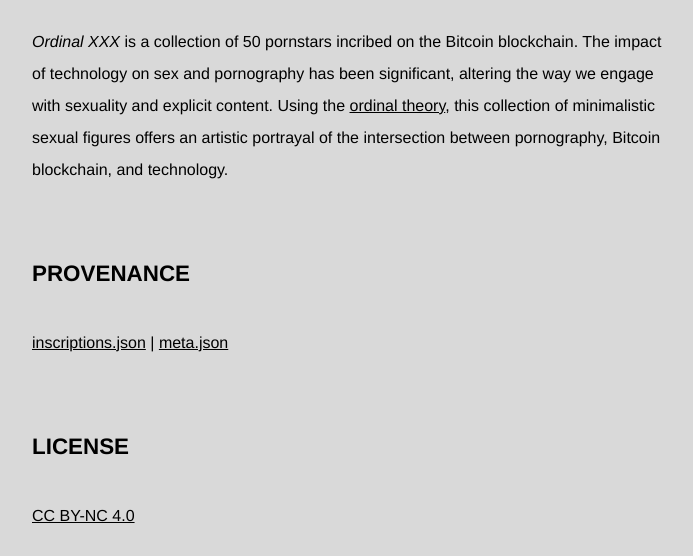
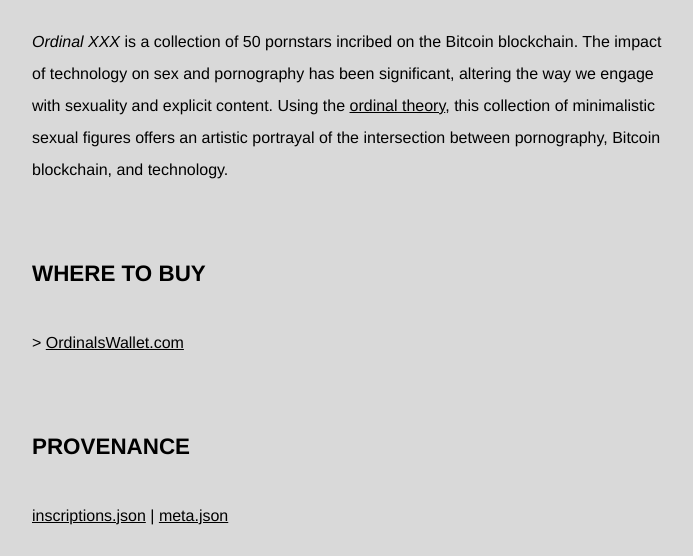
Before and after one commit to dbdbking/xxx, a plain HTML site: page index.html in a window 1280 px wide. Shown: the part 624-1180 px from the top of the page, without its empty margins (293-986 px from the left). Drawn offline with Linux system fonts and the light colour scheme.

Commit message:
Update index.html

```diff
--- a/index.html
+++ b/index.html
@@ -19,6 +19,18 @@
       <p class="soon">
 
       <i>Ordinal XXX</i> is a collection of 50 pornstars incribed on the Bitcoin blockchain. The impact of technology on sex and pornography has been significant, altering the way we engage with sexuality and explicit content. Using the <a href="https://rodarmor.com/blog/ordinal-theory/" target="_blank">ordinal theory</a>, this collection of minimalistic sexual figures offers an artistic portrayal of the intersection between pornography, Bitcoin blockchain, and technology.</p>
+
+
+      <p class="subhead">Where to buy</p>
+      <p class="soon">
+        > <a href="https://ordinalswallet.com/collection/ordinal-xxx" target="_blank">OrdinalsWallet.com</a><br>
+        <!--
+        > <a href="https://openordex.org/collection?slug=ordinal-portraits" target="_blank">OpenOrdex.org</a><br>
+
+        > <a href="https://ordswap.io/collections/portraits" target="_blank">OrdSwap.io</a><br>
+        > <a href="https://generative.xyz/generative/1000844" target="_blank">Generative.xyz</a>
+      -->
+      </p>
 
 
       <p class="subhead">Provenance</p>
```
